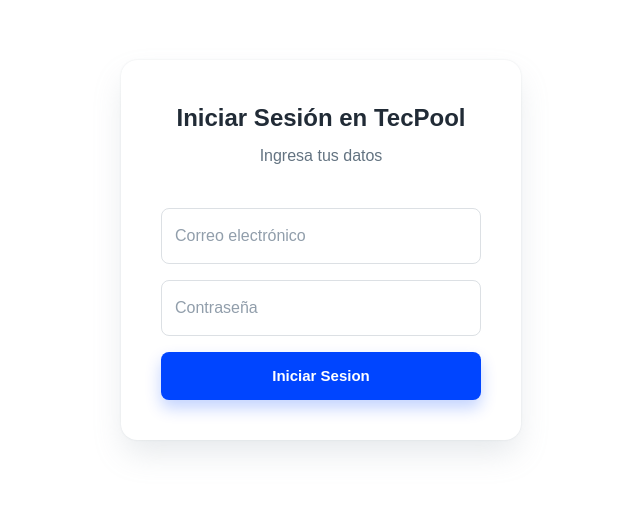
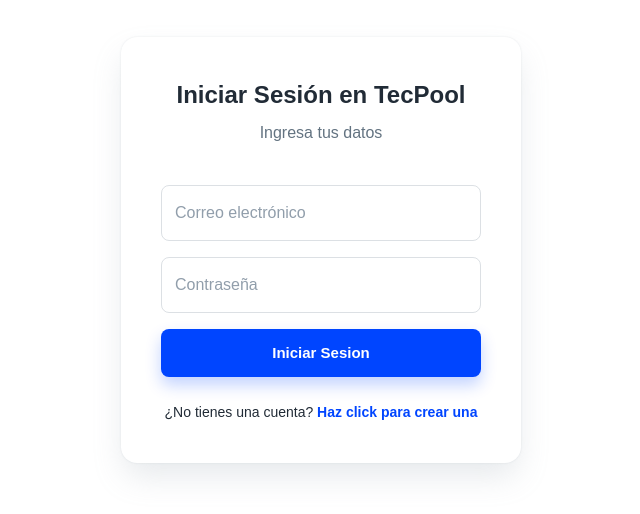
Before and after one commit to RobertoCantu/TecPool, a React (Create React App) app in the folder client/: page /auth/login in a window 1280 px wide. Shown: the part 150-664 px from the top of the page, without its empty margins (319-959 px from the left). Built offline with nearby package versions, Linux system fonts and the light colour scheme.

Commit message:
Added register link in login form

```diff
--- a/client/src/pages/Login.tsx
+++ b/client/src/pages/Login.tsx
@@ -1,8 +1,11 @@
+import { Link as RouterLink } from 'react-router-dom';
+
 import { makeStyles } from '@mui/styles';
-
+// routes
+import { PATH_AUTH } from '../routes/paths';
 // UI
 
-import { Box, Card, Stack, Container, Typography } from '@mui/material';
+import { Box, Card, Stack, Container, Typography, Link } from '@mui/material';
 
 // Components
 
@@ -44,6 +47,12 @@ function Login() {
               </Box>
             </Stack>
             <LoginForm/>
+             <Typography variant="body2" align="center" sx={{ mt: 3 }}>
+             ¿No tienes una cuenta?&nbsp;
+              <Link variant="subtitle2" component={RouterLink} to={PATH_AUTH.register}>
+                Haz click para crear una
+              </Link>
+            </Typography>
           </Card>
         </div>
       </Container>
--- a/client/src/routes/paths.ts
+++ b/client/src/routes/paths.ts
@@ -8,9 +8,7 @@ const ROOTS_DASHBOARD = '/dashboard';
 export const PATH_AUTH = {
   root: ROOTS_AUTH,
   login: path(ROOTS_AUTH, '/login'),
-  // loginUnprotected: path(ROOTS_AUTH, '/login-unprotected'),
-  // register: path(ROOTS_AUTH, '/register'),
-  // registerUnprotected: path(ROOTS_AUTH, '/register-unprotected'),
+  register: path(ROOTS_AUTH, '/register'),
   resetPassword: path(ROOTS_AUTH, '/reset-password'),
   verify: path(ROOTS_AUTH, '/verify')
 };
```
Also changed, not shown: 2 other files (tests, documents, lock files or other folders).
